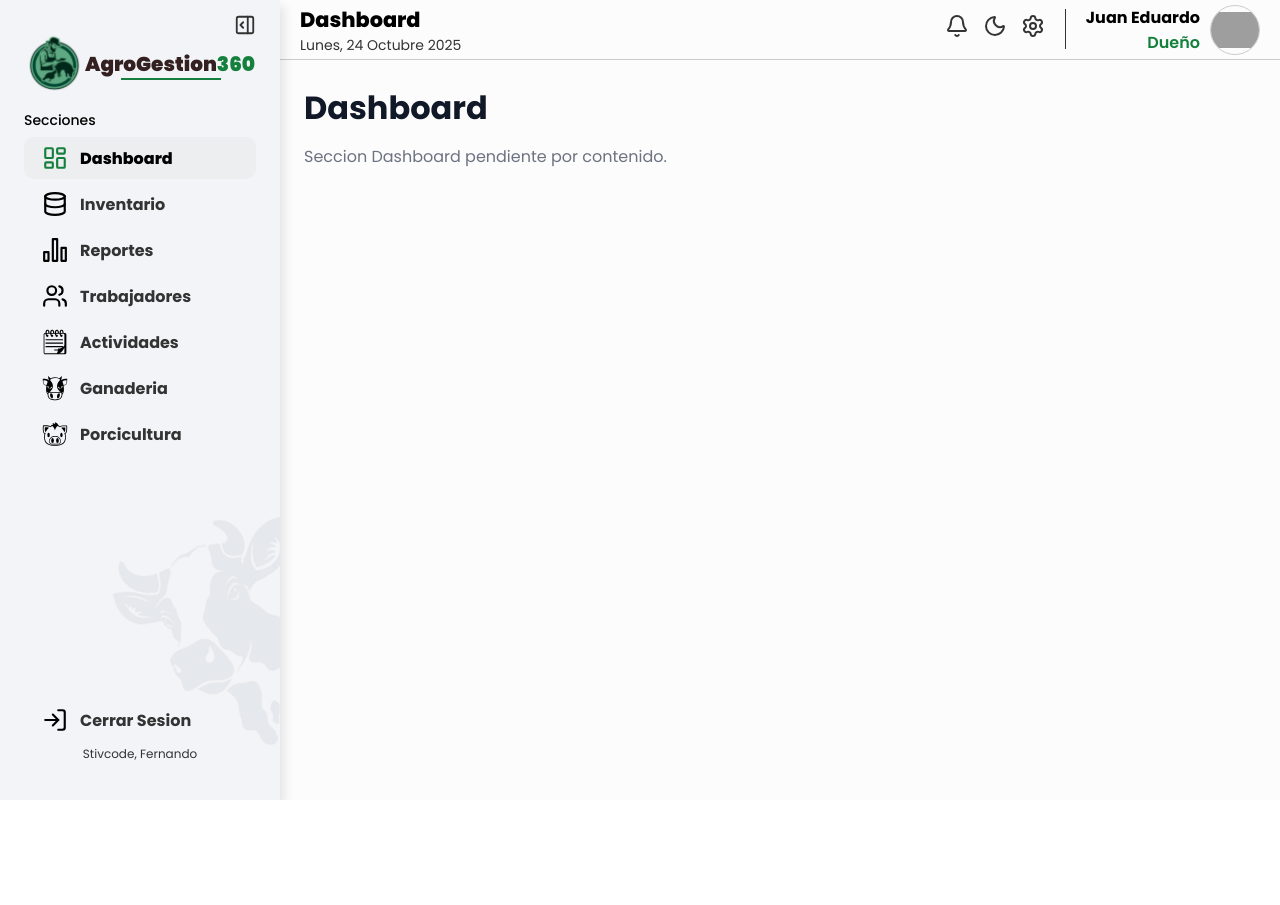
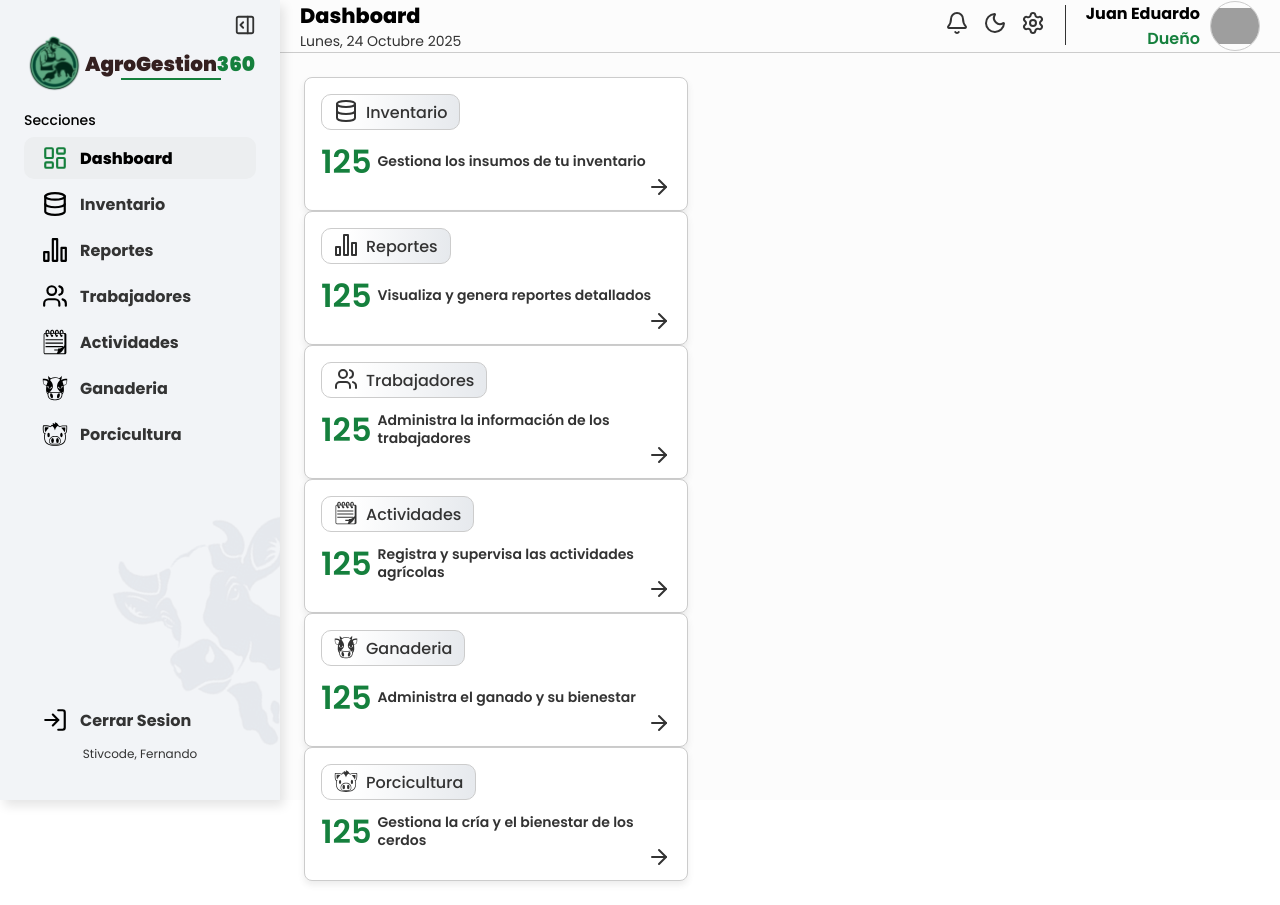
Before and after one commit to stivcode21/AgroGestion360-SENA, a React (Vite) app in the folder Frontend/: page /dashboard in a window 1280 px wide. Before the commit the page ends 800 px from the top, so only its background shows below. Built offline with nearby package versions, Linux system fonts and the light colour scheme; grey boxes are pictures that could not be loaded.

Commit message:
feat: now dashboard use map for linkCards

```diff
--- a/Frontend/src/pages/dashboard/Dashboard.jsx
+++ b/Frontend/src/pages/dashboard/Dashboard.jsx
@@ -1,14 +1,34 @@
 import MainLayout from "@/components/templates/mainLayout/MainLayout";
 import styles from "./Dashboard.module.css";
+import Linkcard from "@/components/molecules/linkCard/LinkCard";
+import { sidebarData } from "@/data/sidebarData";
+import { useSidebarStore } from "@/store/sidebarStore";
+import { useNavigate } from "react-router-dom";
 
 const Dashboard = () => {
+  const navigate = useNavigate();
+  const { setCurrentSection } = useSidebarStore();
+
+  const handleSection = (path) => {
+    setCurrentSection(path);
+    navigate(path);
+  };
   return (
     <MainLayout>
       <section className={styles.page}>
-        <h1 className={styles.title}>Dashboard</h1>
-        <p className={styles.description}>
-          Seccion Dashboard pendiente por contenido.
-        </p>
+        <article className={styles.content}>
+          {sidebarData.slice(1, 7).map((item, i) => {
+            return (
+              <Linkcard
+                key={i}
+                icon={item.icon}
+                title={item.title}
+                description={item.description}
+                onClick={() => handleSection(item.path)}
+              />
+            );
+          })}
+        </article>
       </section>
     </MainLayout>
   );
```
